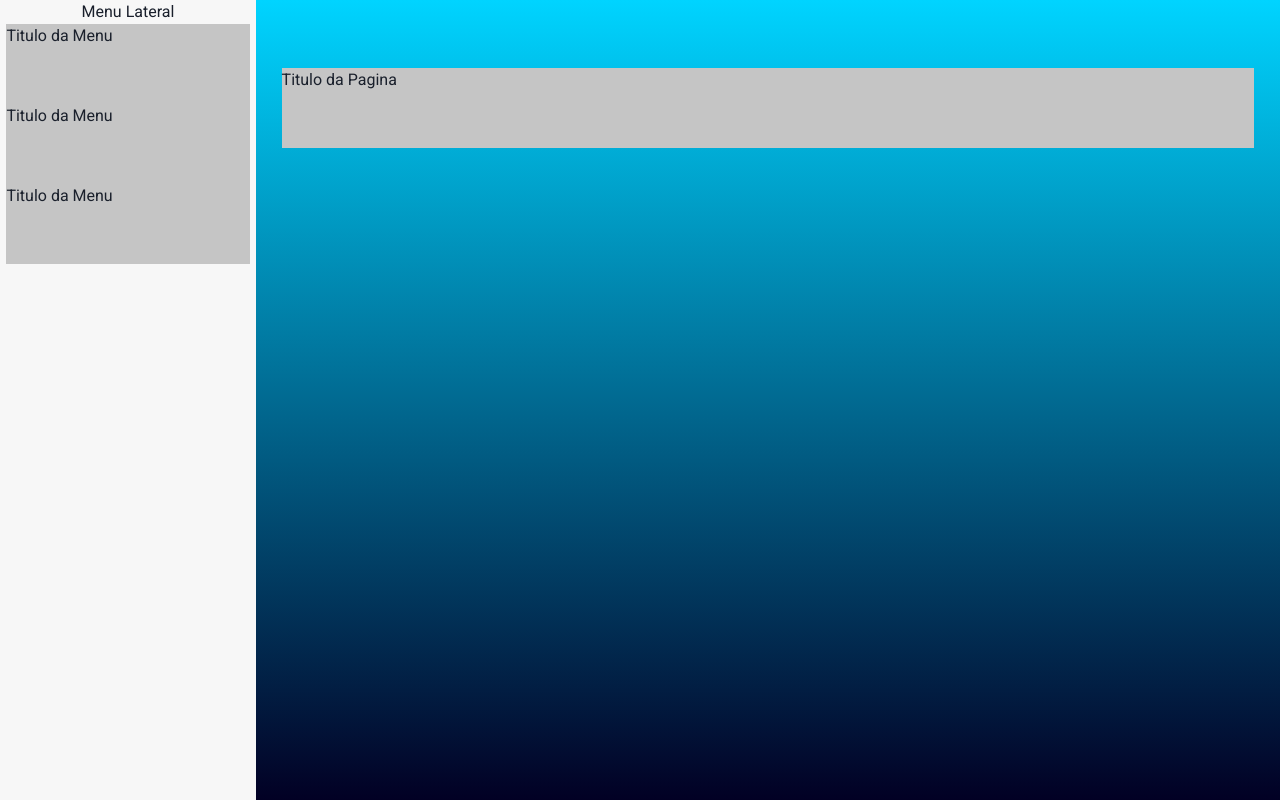
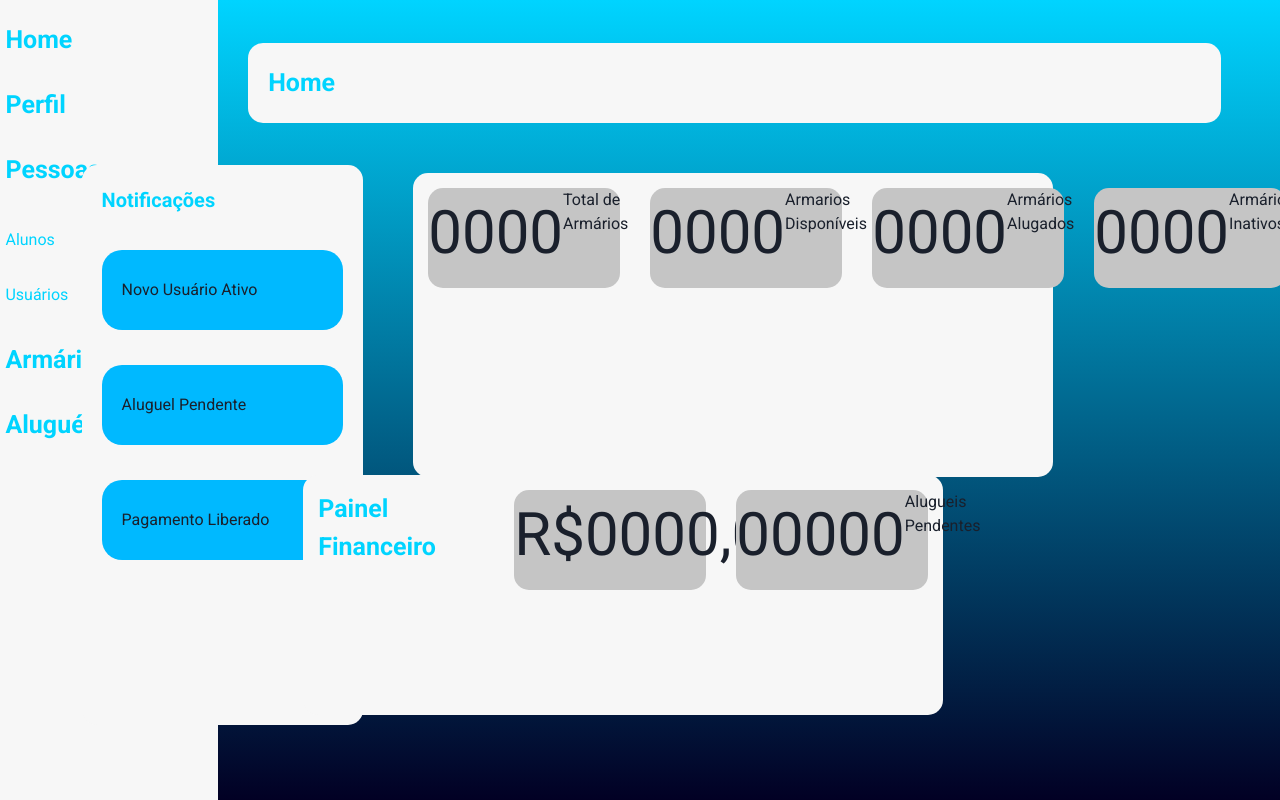
Before and after one commit to GabrieelAraujoo/front-arlock, a React (Create React App) app: page /Adm/Home in a window 1280 px wide. Built offline with nearby package versions, Linux system fonts and the light colour scheme.

Commit message:
Desenvolvimento adm-home

```diff
--- a/src/pages/dashboard/Adm/index.jsx
+++ b/src/pages/dashboard/Adm/index.jsx
@@ -1,7 +1,7 @@
 import React from "react";
 import { Main } from "../../../layout/Main";
 import { Container } from "../../../layout/Container";
-import { Flex } from "@chakra-ui/react";
+import { Flex, Text } from "@chakra-ui/react";
 
 function Home() {
   return (
@@ -9,32 +9,256 @@ function Home() {
       <Container>
         <Flex
           backgroundColor="white.100"
-          width="20%"
+          width="17%"
           height="full"
           direction="column"
           alignItems="center"
         >
-          Menu Lateral
-          <Flex backgroundColor="#c5c5c5" width="95%" height="80px">
-            Titulo da Menu
+
+          <Flex backgroundColor="white.100" width="95%" height="80px" textColor="#00D4FF" alignItems="center"
+                fontSize="25px" fontWeight="bold" marginBottom="-15px">
+            Home
           </Flex>
-          <Flex backgroundColor="#c5c5c5" width="95%" height="80px">
-            Titulo da Menu
+
+          <Flex backgroundColor="white.100" width="95%" height="80px" textColor="#00D4FF" alignItems="center"
+                fontSize="25px" fontWeight="bold" marginBottom="-15px">
+            Perfil
           </Flex>
-          <Flex backgroundColor="#c5c5c5" width="95%" height="80px">
-            Titulo da Menu
+
+          <Flex backgroundColor="white.100" width="95%" height="80px" textColor="#00D4FF" alignItems="center"
+                fontSize="25px" fontWeight="bold" marginBottom="-10px">
+            Pessoas
           </Flex>
+
+          <Flex backgroundColor="white.100" width="95%" height="80px" textColor="#00D4FF" alignItems="center"
+                marginBottom="-25px">
+            Alunos
+          </Flex>
+
+          <Flex backgroundColor="white.100" width="95%" height="80px" textColor="#00D4FF" alignItems="center"
+                marginBottom="-15px">
+            Usuários
+          </Flex>
+
+          <Flex backgroundColor="white.100" width="95%" height="80px" textColor="#00D4FF" alignItems="center"
+                fontSize="25px" fontWeight="bold" marginBottom="-15px">
+            Armários
+          </Flex>
+
+          <Flex backgroundColor="white.100" width="95%" height="80px" textColor="#00D4FF" alignItems="center"
+                fontSize="25px" fontWeight="bold">
+            Aluguéis
+          </Flex>
+
         </Flex>
+
         <Flex
           width="80%"
           height="91%"
           marginTop="4rem"
           justifyContent="space-around"
         >
-          <Flex backgroundColor="#c5c5c5" width="95%" height="80px">
-            Titulo da Pagina
-          </Flex>
+          <Flex
+          backgroundColor="white.100"
+          width="95%"
+          height="80px"
+          borderRadius="15px"
+          marginLeft="10px"
+          marginTop="-25px"
+          alignItems="center">
+
+              <Text marginLeft="20px" fontSize="25px" textColor="#00D4FF" fontWeight="bold">
+                  Home
+              </Text>
+
+              </Flex>
+
+
+
         </Flex>
+
+        <Flex
+              backgroundColor="white.100"
+              width="22%"
+              height="70%"
+              direction="column"
+              alignItems=""
+              marginTop="90px"
+              marginLeft="-1160px"
+              borderRadius="15px">
+
+                <Text marginLeft="20px" marginTop="20px"  fontSize="20px" textColor="#00D4FF" fontWeight="bold" >
+                  Notificações
+                </Text>
+
+                <Flex backgroundColor="#00B9FF" marginInline="20px" marginTop="35px"  height="80px" borderRadius="20px" alignItems="center">
+
+                  <Text marginLeft="20px">
+                    Novo Usuário Ativo
+                  </Text>
+
+                </Flex>
+
+                <Flex backgroundColor="#00B9FF" marginInline="20px" marginTop="35px" height="80px" borderRadius="20px" alignItems="center">
+
+                  <Text marginLeft="20px">
+                    Aluguel Pendente
+                  </Text>
+
+                </Flex>
+
+                <Flex backgroundColor="#00B9FF" marginInline="20px" marginTop="35px" height="80px" borderRadius="20px" alignItems="center">
+
+                  <Text marginLeft="20px">
+                    Pagamento Liberado
+                  </Text>
+
+                </Flex>
+
+        </Flex>
+
+        <Flex backgroundColor="white.100"
+              width="50%"
+              height="38%"
+              borderRadius="15px"
+              marginLeft="50px"
+              marginTop="-150px"
+              >
+
+                <Flex backgroundColor="#c5c5c5"
+                      width="30%"
+                      height="100px"
+                      borderRadius="15px"
+                      margin="15px"
+                      >
+
+                          <Text fontSize="60px">
+                            0000
+                          </Text>
+
+                          <Text>
+                            Total de Armários
+                          </Text>
+
+                </Flex>
+
+
+                <Flex backgroundColor="#c5c5c5"
+                      width="30%"
+                      height="100px"
+                      borderRadius="15px"
+                      margin="15px"
+                      >
+
+                          <Text fontSize="60px">
+                            0000
+                          </Text>
+
+                          <Text>
+                            Armarios Disponíveis
+                          </Text>
+
+                </Flex>
+
+                <Flex backgroundColor="#c5c5c5"
+                      width="30%"
+                      height="100px"
+                      borderRadius="15px"
+                      margin="15px"
+                      >
+
+                          <Text fontSize="60px">
+                            0000
+                          </Text>
+
+                          <Text>
+                            Armários Alugados
+                          </Text>
+
+                </Flex>
+
+                <Flex backgroundColor="#c5c5c5"
+                      width="30%"
+                      height="100px"
+                      borderRadius="15px"
+                      margin="15px"
+                      >
+
+                          <Text fontSize="60px">
+                            0000
+                          </Text>
+
+                          <Text>
+                            Armários Inativos
+                          </Text>
+
+                </Flex>
+
+
+        </Flex>
+
+        <Flex backgroundColor="white.100"
+              width="50%"
+              height="30%"
+              borderRadius="15px"
+              marginLeft="-750px"
+              marginTop="390px"
+              >
+
+
+                <Text marginLeft="15px" marginTop="15px" fontSize="25px" fontWeight="bold" textColor="#00D4FF">
+                  Painel Financeiro
+                </Text>
+
+                <Flex backgroundColor="#c5c5c5"
+                      width="30%"
+                      height="100px"
+                      borderRadius="15px"
+                      margin="15px"
+                      >
+
+                          <Text fontSize="60px">
+                            R$0000,00
+                          </Text>
+
+                          <Text>
+                            Valor total
+                          </Text>
+
+
+                </Flex>
+
+                <Flex backgroundColor="#c5c5c5"
+                      width="30%"
+                      height="100px"
+                      borderRadius="15px"
+                      margin="15px"
+                      >
+
+                          <Text fontSize="60px">
+                            00000
+                          </Text>
+
+                          <Text>
+                            Alugueis Pendentes
+                          </Text>
+
+
+                </Flex>
+
+
+
+
+
+
+
+
+        </Flex>
+
+
+
+
+
       </Container>
     </Main>
   );
```
